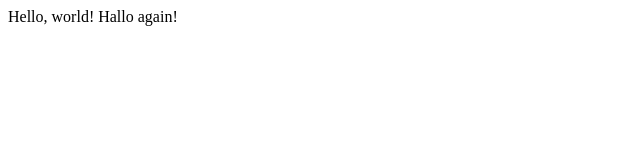
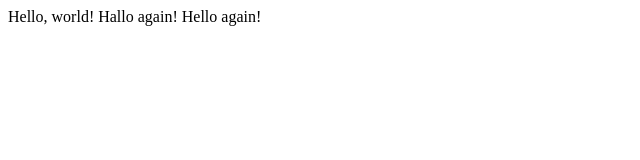
Before and after one commit to arkiba/html_test, a plain HTML site: page index.html in a window 1280 px wide. Shown: the whole page, without its empty margins (0-640 px from the left). Drawn offline with Linux system fonts and the light colour scheme.

Commit message:
Update index.html

```diff
--- a/index.html
+++ b/index.html
@@ -4,6 +4,6 @@
         <title>My Webpage</title>
     </head>
     <body>
-        Hello, world! Hallo again!
+        Hello, world! Hallo again! Hello again!
     </body>
 </html>
```
